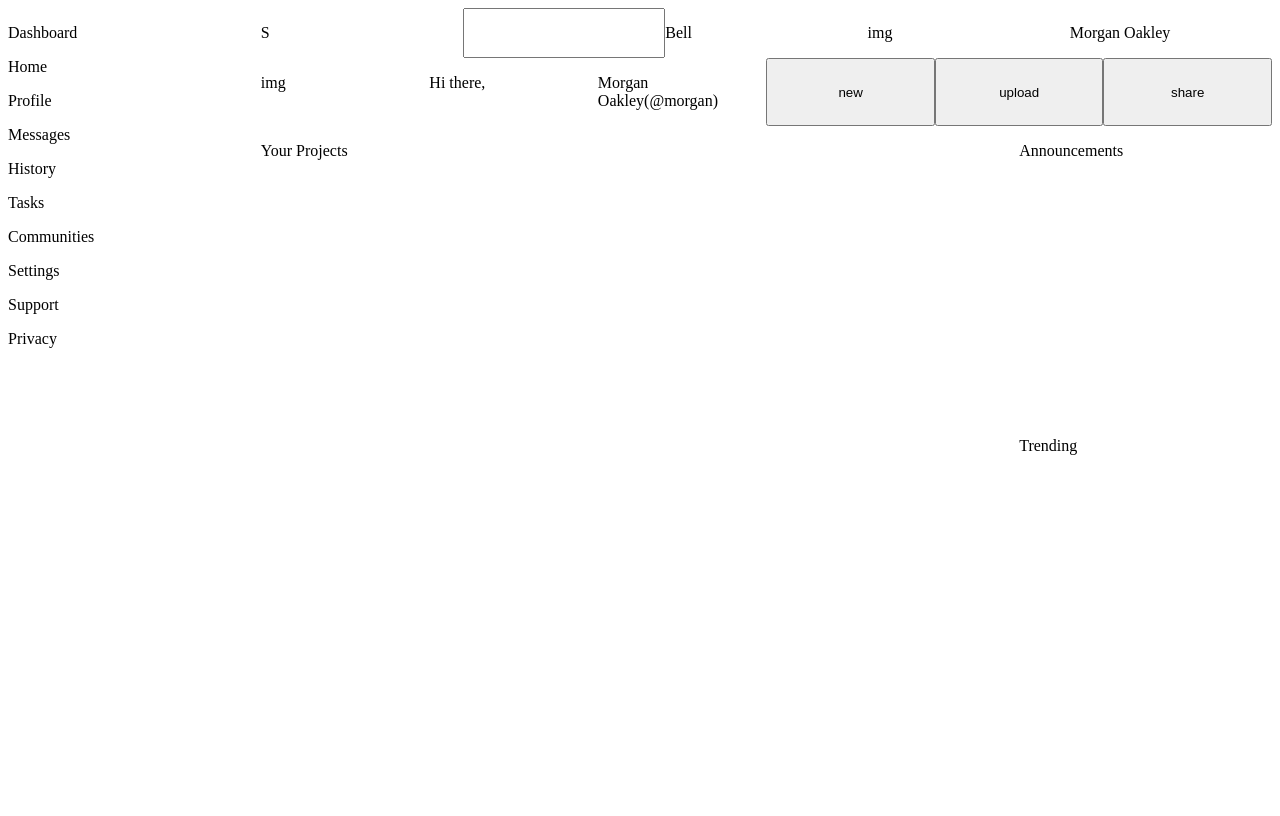
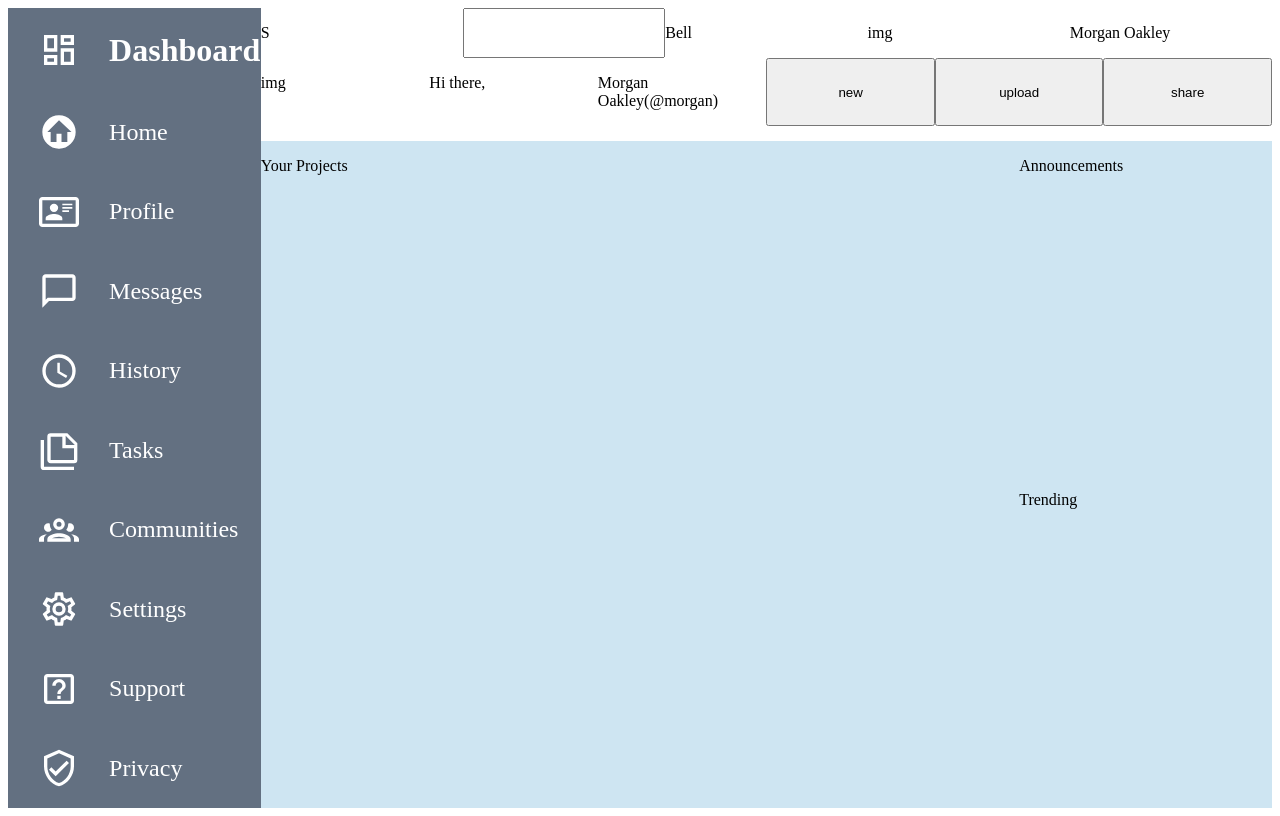
Before and after one commit to ColumMaher/practice-admin-dashboard, a plain HTML site: page index.html in a window 1280 px wide. Drawn offline with Linux system fonts and the light colour scheme.

Commit message:
Sidebar styling w/ icons

```diff
--- a/index.html
+++ b/index.html
@@ -9,16 +9,66 @@
 <body>
     <div class="page-layout">
         <div class="sidebar">
-            <p>Dashboard</p>
+            <div class="sidebar-item">
+                <img src="images/view-dashboard-outline.svg" alt="Dashboard Icon">
+            </div>
+            <div class="sidebar-item">
+                <h1>Dashboard</h1>
+            </div>
+            <div class="sidebar-item">
+                <img src="images/home-circle.svg" alt="Home Icon">
+            </div>
+            <div class="sidebar-item">
                 <p>Home</p>
+            </div>
+            <div class="sidebar-item">
+                <img src="images/card-account-details-outline.svg" alt="Profile Icon">
+            </div>
+            <div class="sidebar-item">
                 <p>Profile</p>
+            </div>
+            <div class="sidebar-item">
+                <img src="images/message-outline.svg" alt="Message Icon">
+            </div>
+            <div class="sidebar-item">
                 <p>Messages</p>
+            </div>
+            <div class="sidebar-item">
+                <img src="images/clock-outline.svg" alt="History Icon">
+            </div>
+            <div class="sidebar-item">
                 <p>History</p>
+            </div>
+            <div class="sidebar-item">
+                <img src="images/note-multiple-outline.svg" alt="Tasks Icon">
+            </div>
+            <div class="sidebar-item">
                 <p>Tasks</p>
+            </div>
+            <div class="sidebar-item">
+                <img src="images/account-group-outline.svg" alt="Communities Icon">
+            </div>
+            <div class="sidebar-item">
                 <p>Communities</p>
+            </div>
+            <div class="sidebar-item">
+                <img src="images/cog-outline.svg" alt="Settings Icon">
+            </div>
+            <div class="sidebar-item">
                 <p>Settings</p>
+            </div>
+            <div class="sidebar-item">
+                <img src="images/help-box-outline.svg" alt="Support Icon">
+            </div>
+            <div class="sidebar-item">
                 <p>Support</p>
+            </div>
+            <div class="sidebar-item">
+                <img src="images/shield-check-outline.svg" alt="Privacy Icon">
+            </div>
+            <div class="sidebar-item">
                 <p>Privacy</p>
+            </div>
         </div>
         <div class="header">
             <div class="header-top">
--- a/styles.css
+++ b/styles.css
@@ -2,11 +2,34 @@
     display: grid;
     grid-template-columns: 1fr 4fr;
     grid-template-rows: 1fr 5fr;
-    height: 100%;
+    height: 100vh;
+    width: 100%;
 }
 .sidebar {
     grid-row: 1/3;
-
+    background-color: #637081;
+    color: white;
+    display: grid;
+    grid-template-columns: 2fr 3fr;
+}
+.sidebar-item{
+    display: flex;
+    justify-content: center;
+    align-items: center;
+}
+.sidebar-item>p{
+    font-size: 24px;
+}
+.sidebar-item:has(h1) {
+    justify-content: start;
+}
+.sidebar-item:has(p) {
+    justify-content: start;
+}
+img {
+    height: 40px;
+    width: 40px;
+    filter: invert(100%);
 }
 .header {
     grid-column: 2/3;
@@ -24,5 +47,5 @@
 .main {
     display: grid;
     grid-template-columns: 3fr 1fr;
-
+    background-color: rgb(206, 229, 242);
 }
```
Also changed, not shown: images/account-group-outline.svg (added), images/card-account-details-outline.svg (added), images/clock-outline.svg (added), images/cog-outline.svg (added), images/help-box-outline.svg (added), images/home-circle.svg (added), images/message-outline.svg (added), images/note-multiple-outline.svg (added), images/shield-check-outline.svg (added), images/view-dashboard-outline.svg (added). Lines whose indentation alone changed are shown as unchanged.
